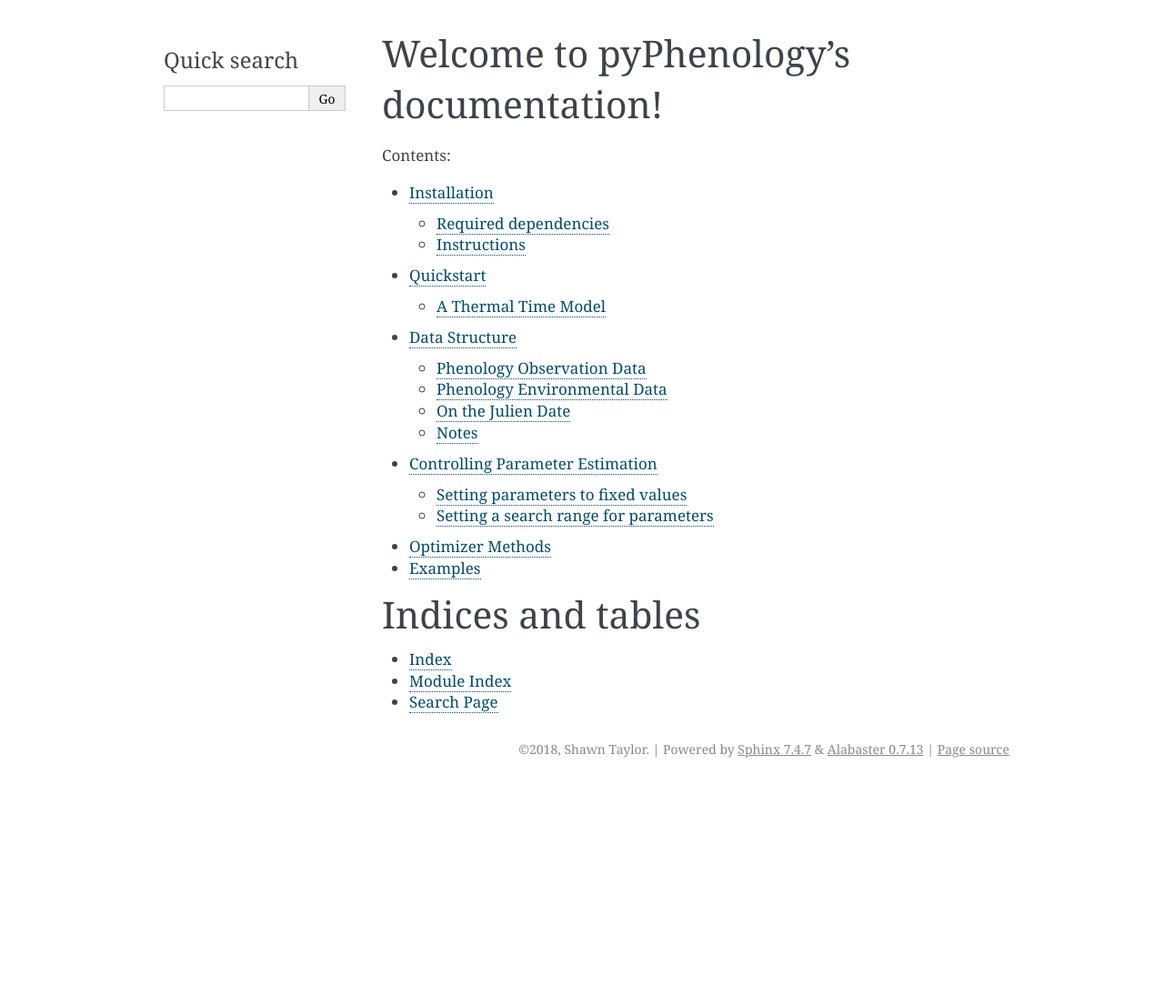
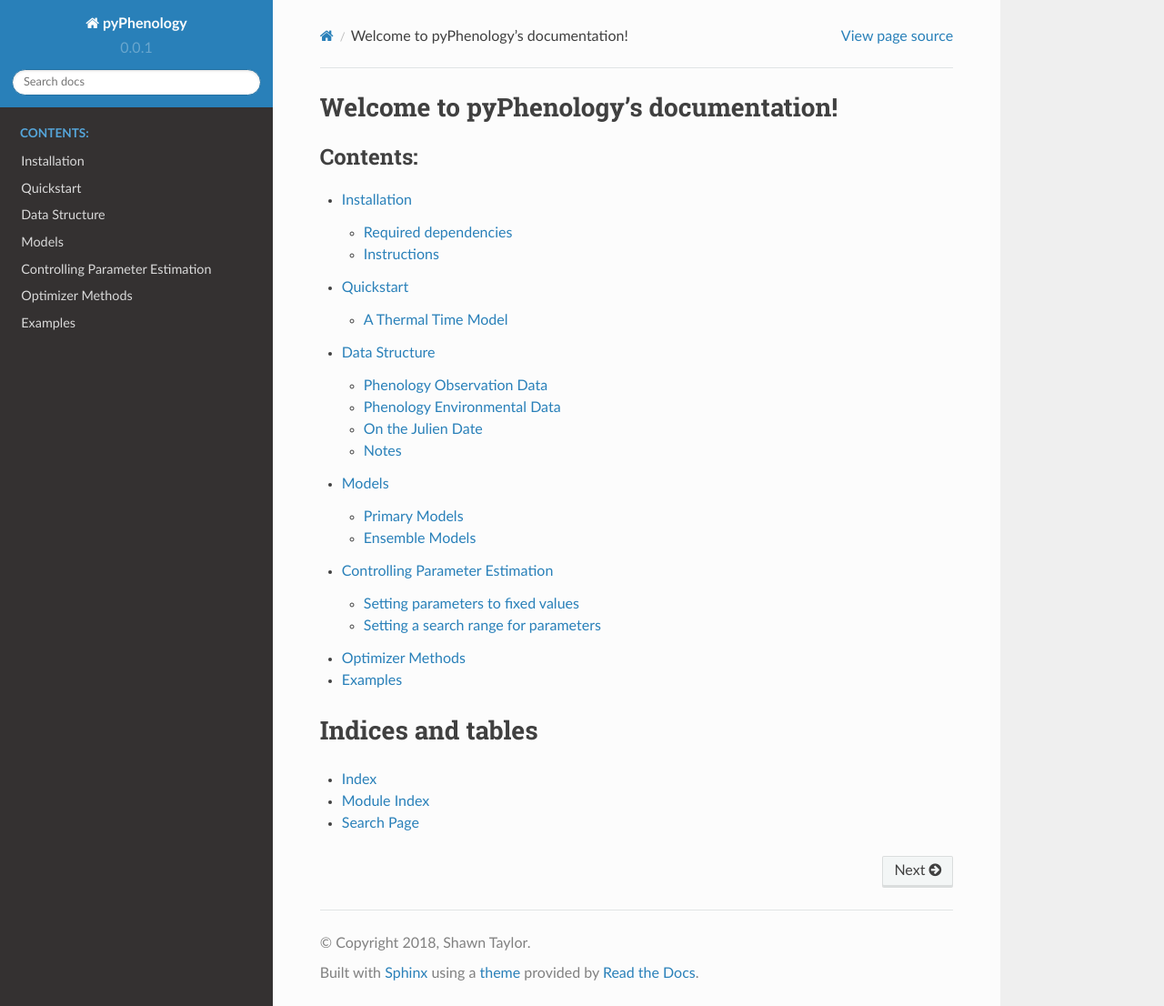
Before and after one commit to sdtaylor/pyPhenology, a Sphinx documentation site: the page built from docs/index.rst, in a window 1280 px wide and 1106 px high. Shown: the whole window at 91% size. Built offline with Sphinx 7.4.7 and the Read the Docs theme 2.0.0, drawn with Linux system fonts in a browser that asks for light colours.

Commit message:
rtd theme and nice model layout

```diff
--- a/docs/conf.py
+++ b/docs/conf.py
@@ -32,6 +32,7 @@
 # extensions coming with Sphinx (named 'sphinx.ext.*') or your custom
 # ones.
 extensions = ['sphinx.ext.autodoc',
+    'sphinx.ext.autosummary',
     'sphinx.ext.doctest',
     'sphinx.ext.todo',
     'sphinx.ext.coverage',
@@ -40,6 +41,8 @@
 
 # Add any paths that contain templates here, relative to this directory.
 templates_path = ['_templates']
+
+autosummary_generate = True
 
 # The suffix(es) of source filenames.
 # You can specify multiple suffix as a list of string:
@@ -88,7 +91,7 @@
 # The theme to use for HTML and HTML Help pages.  See the documentation for
 # a list of builtin themes.
 #
-html_theme = 'alabaster'
+html_theme = 'sphinx_rtd_theme'
 
 # Theme options are theme-specific and customize the look and feel of a theme
 # further.  For a list of options available for each theme, see the
--- a/docs/data_structures.rst
+++ b/docs/data_structures.rst
@@ -44,6 +44,8 @@
 These should columns in a data.frame like the observations. The example vaccinium
 dataset has temperature observations::
 
+    temp.head()
+
        site_id  temperature    year  doy
     0        1        -3.86  1989.0  0.0
     1        1        -4.71  1989.0  1.0
--- a/docs/examples.rst
+++ b/docs/examples.rst
@@ -1,6 +1,3 @@
 ########
 Examples
 ########
-
-.. automodule:: pyPhenology.models
-    :members:
--- a/docs/index.rst
+++ b/docs/index.rst
@@ -13,6 +13,7 @@
    install
    quickstart
    data_structures
+   models
    control_parameters
    optimizers
    examples
--- /dev/null
+++ b/docs/models.rst
@@ -0,0 +1,26 @@
+.. currentmodule:: pyPhenology.models
+
+======
+Models
+======
+
+Primary Models
+--------------
+.. autosummary::
+    :toctree: generated/
+
+    ThermalTime
+    Alternating
+    Uniforc
+    Unichill
+    Linear
+    MSB
+
+
+
+Ensemble Models
+---------------
+.. autosummary::
+    :toctree: generated/
+
+    BootstrapModel
--- a/docs/quickstart.rst
+++ b/docs/quickstart.rst
@@ -17,7 +17,7 @@
 for each site and year represented in observations. Both of these are required for building models.
 Read more about how phenology data is structured in this package here.
 
-Initialize and fit a Thermal Time (link to model) model, which has 3 parameters:
+Initialize and fit a Thermal Time (link to model) model, which has 3 parameters::
 
     model = models.ThermalTime()
     model.fit(observations, temp)
```
